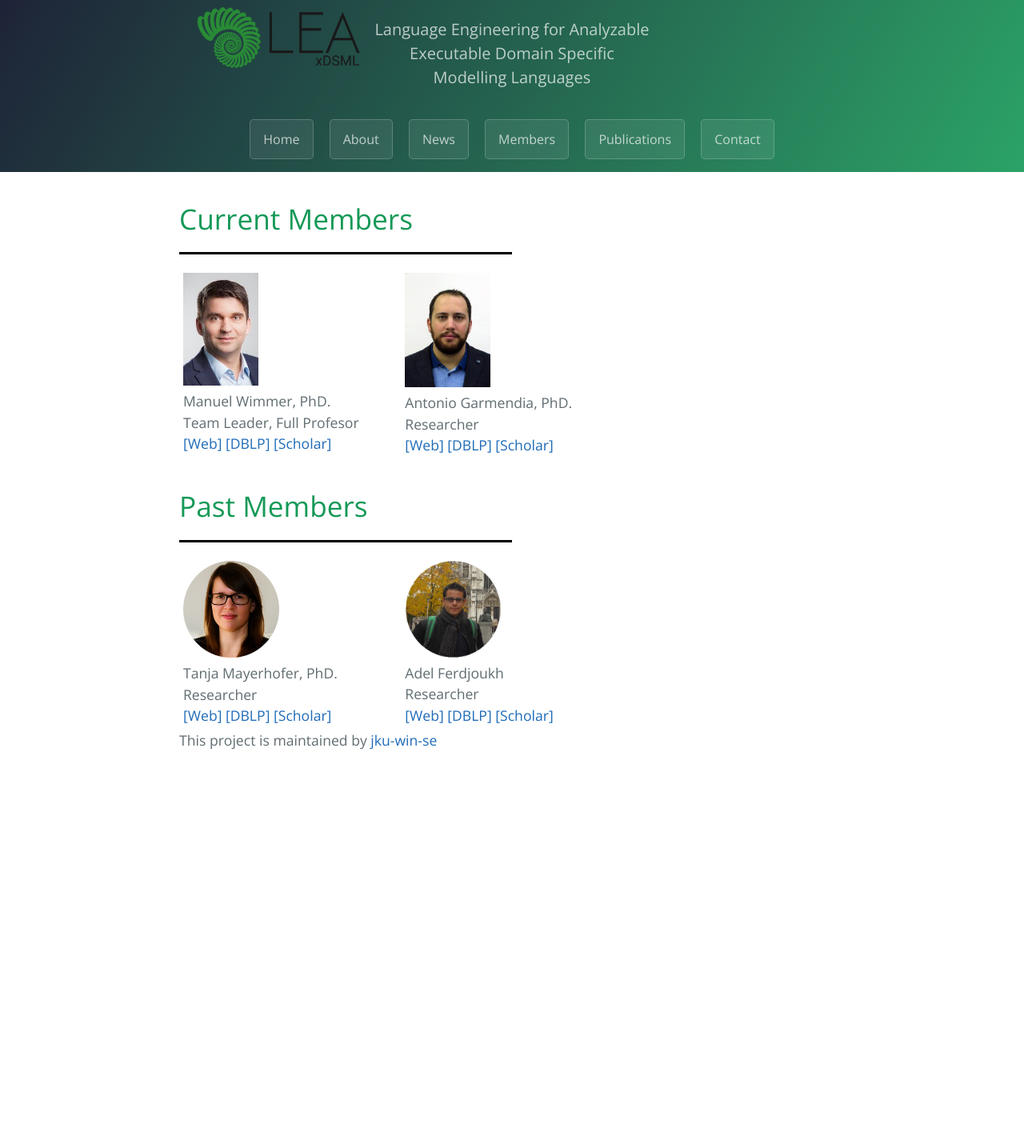
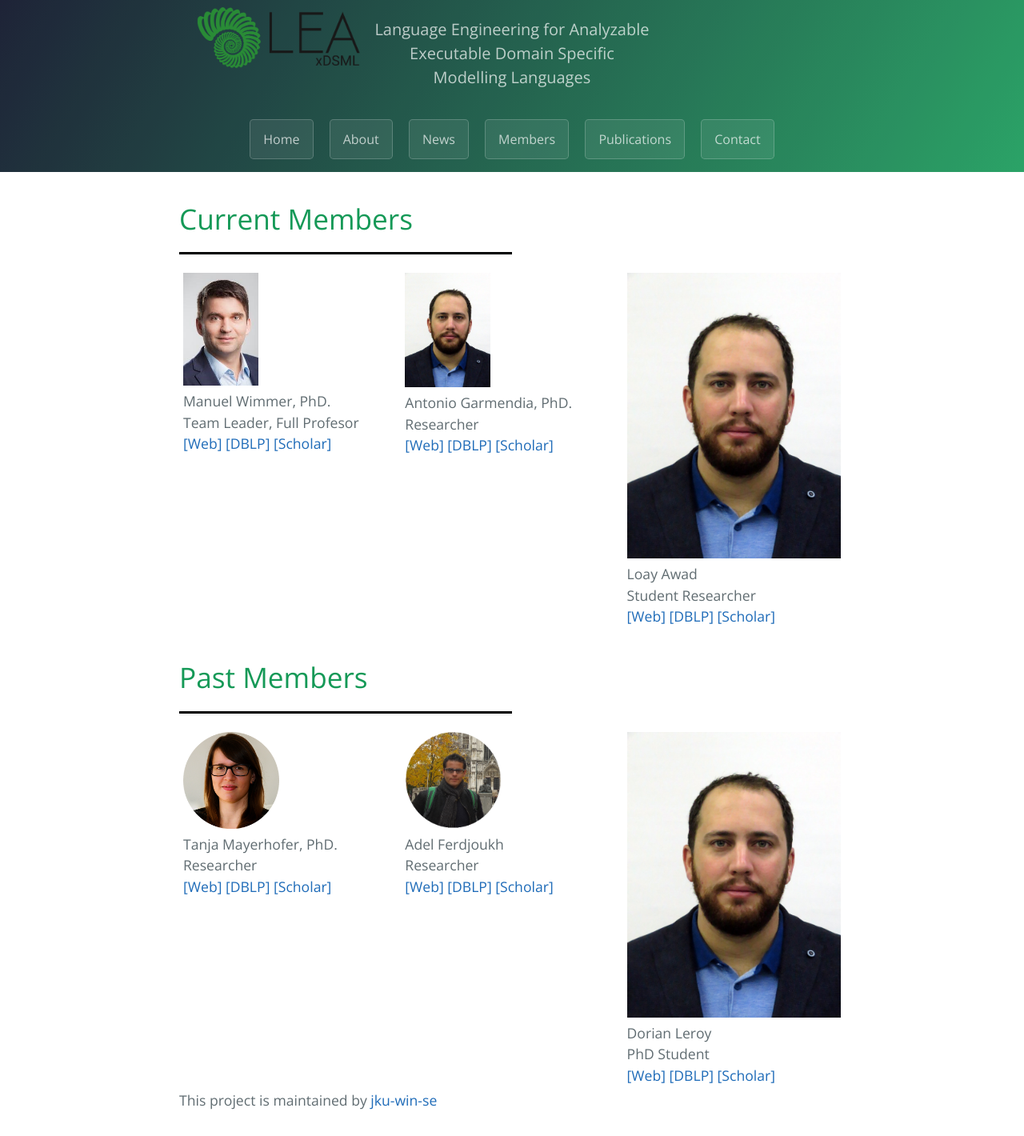
Before and after one commit to jku-win-se/Lea-xDSML, a Jekyll site: the page built from pages/members/index.md, in a window 1280 px wide. Shown: the whole page at 80% size. Built offline with Jekyll 4.4.1, drawn with Linux system fonts in a browser that asks for light colours; before the commit the page ends 971 px from its top, so only the background shows below that.

Commit message:
update members..

```diff
--- a/pages/members/index.md
+++ b/pages/members/index.md
@@ -26,6 +26,16 @@ layout: index
             <a href="https://scholar.google.es/citations?user=inoqxM8AAAAJ&hl=es">[Scholar]</a>
         </p>
     </div>
+    <div class="column">
+        <img src="{{site.github.url}}/assets/img/antonio-photo.jpg" id="loay-photo"/>
+        <p class="nomargin">Loay Awad</p>
+        <p class="nomargin">Student Researcher</p>
+        <p class="nomargin">
+            <a href="https://se.jku.at/loay-awad/">[Web]</a>
+            <a>[DBLP]</a>
+            <a>[Scholar]</a>
+        </p>
+    </div>
 </div>
 
 <h1>Past Members</h1>
@@ -52,4 +62,14 @@ layout: index
             <a href="https://scholar.google.fr/citations?user=KMJK2pUAAAAJ&hl=en">[Scholar]</a>
         </p>
     </div>
+     <div class="column">
+        <img src="{{site.github.url}}/assets/img/antonio-photo.jpg" id="dorian-photo"/>
+        <p class="nomargin">Dorian Leroy</p>
+        <p class="nomargin">PhD Student</p>
+        <p class="nomargin">
+            <a href="https://d-leroy.github.io/">[Web]</a>
+            <a href="https://dblp.org/pid/211/0931.html">[DBLP]</a>
+            <a href="https://scholar.google.fr/citations?user=NWHGYBoAAAAJ&hl=en">[Scholar]</a>
+        </p>
+    </div>
 </div>
```
Also changed, not shown: assets/img/dorian-photo.jpg (added), assets/img/loay-photo.jpg (added).
